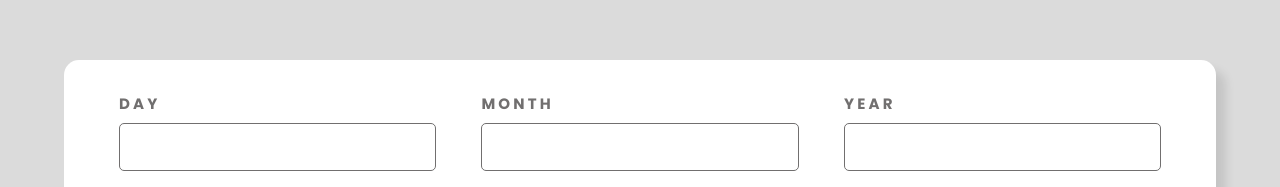
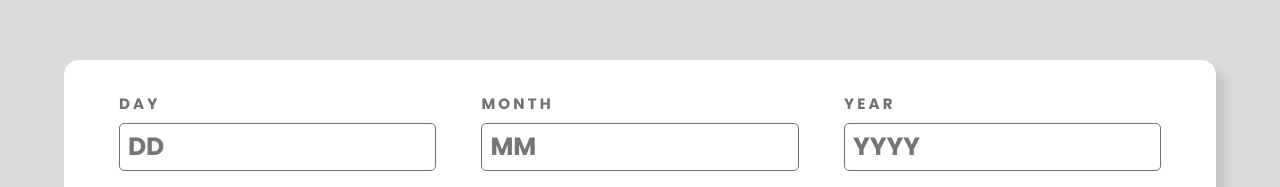
Before and after one commit to ale02code/age-calculator-app, a plain HTML site: page index.html in a window 1280 px wide. Shown: the part 136-323 px from the top of the page. Drawn offline with Linux system fonts and the light colour scheme.

Commit message:
update style

```diff
--- a/index.html
+++ b/index.html
@@ -20,15 +20,15 @@
     <section class="information-container">
       <div class="information-container__item">
         <label for="put-day">D A Y</label>
-        <input type="number" name="put-day" id="put-day">
+        <input type="number" name="put-day" id="put-day" placeholder="DD">
       </div>
       <div class="information-container__item">
         <label for="put-month">M O N T H</label>
-        <input type="number" name="put-month" id="put-month">
+        <input type="number" name="put-month" id="put-month" placeholder="MM">
       </div>
       <div class="information-container__item">
         <label for="put-year">Y E A R</label>
-        <input type="number" name="put-year" id="put-year">
+        <input type="number" name="put-year" id="put-year" placeholder="YYYY">
       </div>
     </section>
     <div class="divisor-sections">
--- a/style/main-style.css
+++ b/style/main-style.css
@@ -63,6 +63,10 @@
   border: var(--neutral-smoke-gray) solid 1px;
 }
 
+.information-container__item>input:focus {
+  border-color: var(--primary-purple);
+}
+
 .divisor-sections {
   height: 75px;
   display: flex;
@@ -78,6 +82,10 @@
   background-color: var(--primary-purple);
   padding: .5rem;
   border-radius: 50%;
+}
+
+.divisor-sections>img:hover {
+  background-color: var(--neutral-off-black);
 }
 
 .line-divider {
```
Also changed, not shown: js/main.js (added).
